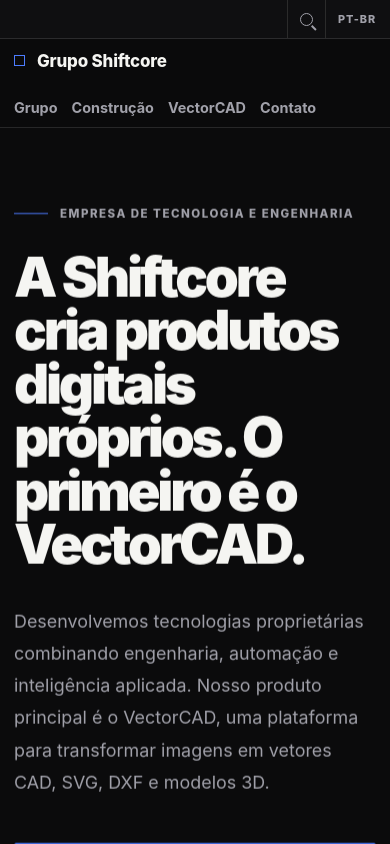
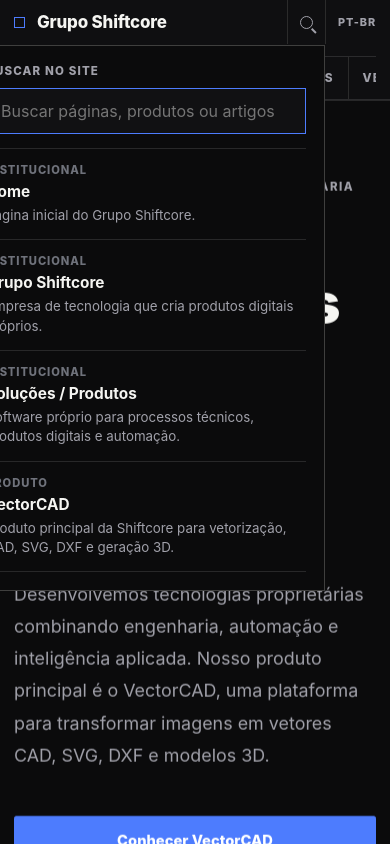
Before and after one commit to Fer23d/grupo-shiftcore, a React (Vite) app: page / in a window 390 px wide. Both pictures are taken after a click on the button "Abrir busca". Shown: the top 844 px of the page. Built offline with nearby package versions, Linux system fonts and the light colour scheme.

Commit message:
feat: add functional institutional header search and language menu

```diff
--- a/src/App.css
+++ b/src/App.css
@@ -53,7 +53,6 @@
 .brand,
 .top-bar-nav,
 .top-bar-actions,
-.main-nav,
 .eyebrow,
 .hero-copy h1,
 .button,
@@ -83,15 +82,15 @@
 }
 
 .top-bar-content {
-  min-height: 42px;
+  min-height: 58px;
   display: grid;
-  grid-template-columns: minmax(0, 1fr) auto;
+  grid-template-columns: minmax(180px, 1fr) auto minmax(180px, 1fr);
   align-items: center;
 }
 
 .top-bar-nav a,
 .language-indicator {
-  min-height: 42px;
+  min-height: 58px;
   display: inline-flex;
   align-items: center;
   color: var(--muted);
@@ -111,7 +110,7 @@
 .top-bar-nav {
   min-width: 0;
   display: flex;
-  justify-content: flex-start;
+  justify-content: center;
   border-right: 1px solid var(--line);
 }
 
@@ -122,14 +121,19 @@
 }
 
 .top-bar-actions {
+  position: relative;
   display: flex;
   align-items: center;
   justify-content: flex-end;
 }
 
+.top-bar-brand {
+  min-height: 58px;
+}
+
 .top-search {
   width: 44px;
-  height: 42px;
+  height: 58px;
   display: inline-flex;
   align-items: center;
   justify-content: center;
@@ -170,16 +174,11 @@
 }
 
 .language-indicator {
-  padding-left: 16px;
+  padding: 0 0 0 16px;
+  border: 0;
   border-left: 1px solid var(--line);
-}
-
-.header-content {
-  min-height: 76px;
-  display: flex;
-  align-items: center;
-  justify-content: space-between;
-  gap: 28px;
+  cursor: pointer;
+  background: transparent;
 }
 
 .brand {
@@ -199,21 +198,129 @@
   border: 1px solid var(--accent);
 }
 
-.main-nav {
-  display: flex;
-  align-items: center;
-  gap: 30px;
-  color: var(--muted);
-  font-size: 0.9rem;
-  font-weight: 650;
+.search-shell,
+.language-shell {
+  position: relative;
 }
 
-.main-nav a {
+.search-panel,
+.language-menu {
+  position: absolute;
+  top: calc(100% + 1px);
+  right: 0;
+  z-index: 60;
+  border: 1px solid var(--line-strong);
+  background: #0b0b0c;
+}
+
+.search-panel {
+  width: min(420px, calc(100vw - 32px));
+  padding: 18px;
+}
+
+.search-form {
+  display: grid;
+  gap: 10px;
+}
+
+.search-form label {
+  color: var(--muted);
+  font-size: 0.72rem;
+  font-weight: 850;
+  letter-spacing: 0.1em;
+  text-transform: uppercase;
+}
+
+.search-form input {
+  width: 100%;
+  min-height: 46px;
+  border: 1px solid var(--line);
+  color: var(--text);
+  background: var(--surface);
+  padding: 0 14px;
+  outline: none;
+}
+
+.search-form input:focus {
+  border-color: var(--accent);
+}
+
+.search-results {
+  display: grid;
+  gap: 0;
+  margin-top: 14px;
+  border-top: 1px solid var(--line);
+}
+
+.search-results a {
+  display: grid;
+  gap: 5px;
+  padding: 14px 0;
+  border-bottom: 1px solid var(--line);
+}
+
+.search-results a span,
+.search-results p,
+.language-menu small {
+  color: var(--faint);
+  font-size: 0.7rem;
+  font-weight: 820;
+  letter-spacing: 0.08em;
+  text-transform: uppercase;
+}
+
+.search-results a strong {
+  color: var(--text);
+  font-size: 0.96rem;
   transition: color 0.2s ease;
 }
 
-.main-nav a:hover {
+.search-results a small {
+  color: var(--muted);
+  line-height: 1.45;
+}
+
+.search-results a:hover strong {
+  color: var(--accent);
+}
+
+.search-results p {
+  margin: 14px 0 0;
+}
+
+.language-menu {
+  width: 230px;
+  padding: 8px;
+}
+
+.language-menu button {
+  width: 100%;
+  display: grid;
+  grid-template-columns: 1fr auto;
+  gap: 12px;
+  align-items: center;
+  padding: 12px;
+  border: 0;
   color: var(--text);
+  background: transparent;
+  text-align: left;
+  cursor: pointer;
+  transition: background 0.2s ease;
+}
+
+.language-menu button:hover,
+.language-menu button.is-active {
+  background: var(--surface);
+}
+
+.language-menu button span {
+  font-weight: 740;
+}
+
+.language-menu p {
+  margin: 8px 10px 6px;
+  color: var(--muted);
+  font-size: 0.82rem;
 }
 
 .technical-grid {
@@ -1024,7 +1131,7 @@
 
 @media (max-width: 1020px) {
   .top-bar-content {
-    grid-template-columns: minmax(0, 1fr) auto;
+    grid-template-columns: minmax(150px, 0.8fr) minmax(0, 1fr) auto;
   }
 
   .top-bar-nav {
@@ -1081,39 +1188,46 @@
 
   .top-bar-content {
     min-height: auto;
-    grid-template-columns: 1fr;
-  }
-
-  .top-bar-nav {
-    display: none;
+    grid-template-columns: 1fr auto;
+    gap: 12px;
   }
 
   .top-bar-actions {
     justify-content: flex-end;
   }
 
+  .top-bar-brand {
+    min-height: 44px;
+  }
+
+  .top-bar-nav {
+    grid-column: 1 / -1;
+    grid-row: 2;
+    justify-content: flex-start;
+    border-top: 1px solid var(--line);
+    border-right: 0;
+    overflow-x: auto;
+    scrollbar-width: none;
+  }
+
+  .top-bar-nav::-webkit-scrollbar {
+    display: none;
+  }
+
+  .top-bar-nav a {
+    min-height: 42px;
+    padding: 0 14px;
+  }
+
   .top-search {
     width: 38px;
-    height: 38px;
+    height: 44px;
   }
 
   .language-indicator {
-    min-height: 38px;
+    min-height: 44px;
     padding-left: 12px;
     font-size: 0.68rem;
-  }
-
-  .header-content {
-    min-height: 88px;
-    align-items: flex-start;
-    flex-direction: column;
-    justify-content: center;
-  }
-
-  .main-nav {
-    width: 100%;
-    flex-wrap: wrap;
-    gap: 14px;
   }
 
   .hero-layout {
--- a/src/App.jsx
+++ b/src/App.jsx
@@ -73,6 +73,63 @@
   subject: subjectOptions[0],
   message: '',
 }
+
+const searchItems = [
+  {
+    title: 'Home',
+    description: 'Página inicial do Grupo Shiftcore.',
+    url: '/#inicio',
+    type: 'Institucional',
+  },
+  {
+    title: 'Grupo Shiftcore',
+    description: 'Empresa de tecnologia que cria produtos digitais próprios.',
+    url: '/#sobre',
+    type: 'Institucional',
+  },
+  {
+    title: 'Soluções / Produtos',
+    description: 'Software próprio para processos técnicos, produtos digitais e automação.',
+    url: '/#construimos',
+    type: 'Institucional',
+  },
+  {
+    title: 'VectorCAD',
+    description: 'Produto principal da Shiftcore para vetorização, CAD, SVG, DXF e geração 3D.',
+    url: '/#vectorcad',
+    type: 'Produto',
+  },
+  {
+    title: 'Contato',
+    description: 'Canal oficial para empresas, parceiros e novas oportunidades.',
+    url: '/contato',
+    type: 'Institucional',
+  },
+  {
+    title: 'Termos de Uso',
+    description: 'Termos aplicáveis ao Grupo Shiftcore e seus produtos digitais.',
+    url: '/termos-de-uso',
+    type: 'Legal',
+  },
+  {
+    title: 'Política de Privacidade',
+    description: 'Informações sobre privacidade e tratamento de dados.',
+    url: '/politica-de-privacidade',
+    type: 'Legal',
+  },
+  {
+    title: 'Blog',
+    description: 'Artigos institucionais da Shiftcore em preparação.',
+    url: '/blog',
+    type: 'Blog',
+  },
+]
+
+const languageOptions = [
+  { code: 'PT-BR', label: 'Português (Brasil)', available: true },
+  { code: 'EN', label: 'English', available: false },
+  { code: 'ES', label: 'Español', available: false },
+]
 
 const legalPages = {
   '/termos-de-uso': {
@@ -275,10 +332,44 @@
 }
 
 function Header() {
+  const [isSearchOpen, setIsSearchOpen] = useState(false)
+  const [searchQuery, setSearchQuery] = useState('')
+  const [isLanguageOpen, setIsLanguageOpen] = useState(false)
+  const [languageNotice, setLanguageNotice] = useState('')
+
+  const normalizedQuery = searchQuery.trim().toLowerCase()
+  const searchResults = normalizedQuery
+    ? searchItems.filter((item) =>
+        `${item.title} ${item.description} ${item.type}`.toLowerCase().includes(normalizedQuery),
+      )
+    : searchItems.slice(0, 4)
+
+  function handleSearchSubmit(event) {
+    event.preventDefault()
+
+    if (searchResults[0]) {
+      window.location.href = searchResults[0].url
+    }
+  }
+
+  function handleLanguageSelect(language) {
+    if (language.available) {
+      setLanguageNotice('')
+      setIsLanguageOpen(false)
+      return
+    }
+
+    setLanguageNotice(`${language.label} em breve.`)
+  }
+
   return (
     <header className="site-header">
       <div className="top-bar" aria-label="Barra institucional">
         <div className="container top-bar-content">
+          <a className="brand top-bar-brand" href="/#inicio" aria-label="Página inicial do Grupo Shiftcore">
+            Grupo Shiftcore
+          </a>
+
           <nav className="top-bar-nav" aria-label="Navegação institucional superior">
             <a href="/#inicio">Home</a>
             <a href="/#sobre">Grupo</a>
@@ -288,25 +379,78 @@
           </nav>
 
           <div className="top-bar-actions">
-            <button className="top-search" type="button" aria-label="Busca em preparação">
-              <span aria-hidden="true" />
-            </button>
-            <span className="language-indicator">PT-BR</span>
+            <div className={`search-shell ${isSearchOpen ? 'is-open' : ''}`}>
+              <button
+                className="top-search"
+                type="button"
+                aria-label="Abrir busca"
+                aria-expanded={isSearchOpen}
+                onClick={() => setIsSearchOpen((currentState) => !currentState)}
+              >
+                <span aria-hidden="true" />
+              </button>
+
+              {isSearchOpen ? (
+                <div className="search-panel">
+                  <form className="search-form" onSubmit={handleSearchSubmit}>
+                    <label htmlFor="site-search">Buscar no site</label>
+                    <input
+                      id="site-search"
+                      type="search"
+                      value={searchQuery}
+                      onChange={(event) => setSearchQuery(event.target.value)}
+                      placeholder="Buscar páginas, produtos ou artigos"
+                      autoComplete="off"
+                      autoFocus
+                    />
+                  </form>
+
+                  <div className="search-results" aria-live="polite">
+                    {searchResults.length ? (
+                      searchResults.map((item) => (
+                        <a href={item.url} key={`${item.type}-${item.title}`}>
+                          <span>{item.type}</span>
+                          <strong>{item.title}</strong>
+                          <small>{item.description}</small>
+                        </a>
+                      ))
+                    ) : (
+                      <p>Nenhum resultado encontrado.</p>
+                    )}
+                  </div>
+                </div>
+              ) : null}
+            </div>
+
+            <div className="language-shell">
+              <button
+                className="language-indicator"
+                type="button"
+                aria-expanded={isLanguageOpen}
+                onClick={() => setIsLanguageOpen((currentState) => !currentState)}
+              >
+                PT-BR
+              </button>
+
+              {isLanguageOpen ? (
+                <div className="language-menu">
+                  {languageOptions.map((language) => (
+                    <button
+                      className={language.available ? 'is-active' : ''}
+                      type="button"
+                      key={language.code}
+                      onClick={() => handleLanguageSelect(language)}
+                    >
+                      <span>{language.label}</span>
+                      <small>{language.available ? 'Ativo' : 'Em breve'}</small>
+                    </button>
+                  ))}
+                  {languageNotice ? <p>{languageNotice}</p> : null}
+                </div>
+              ) : null}
+            </div>
           </div>
         </div>
-      </div>
-
-      <div className="container header-content">
-        <a className="brand" href="/#inicio" aria-label="Página inicial do Grupo Shiftcore">
-          Grupo Shiftcore
-        </a>
-
-        <nav className="main-nav" aria-label="Menu principal">
-          <a href="/#sobre">Grupo</a>
-          <a href="/#construimos">Construção</a>
-          <a href="/#vectorcad">VectorCAD</a>
-          <a href="/contato">Contato</a>
-        </nav>
       </div>
     </header>
   )
```
